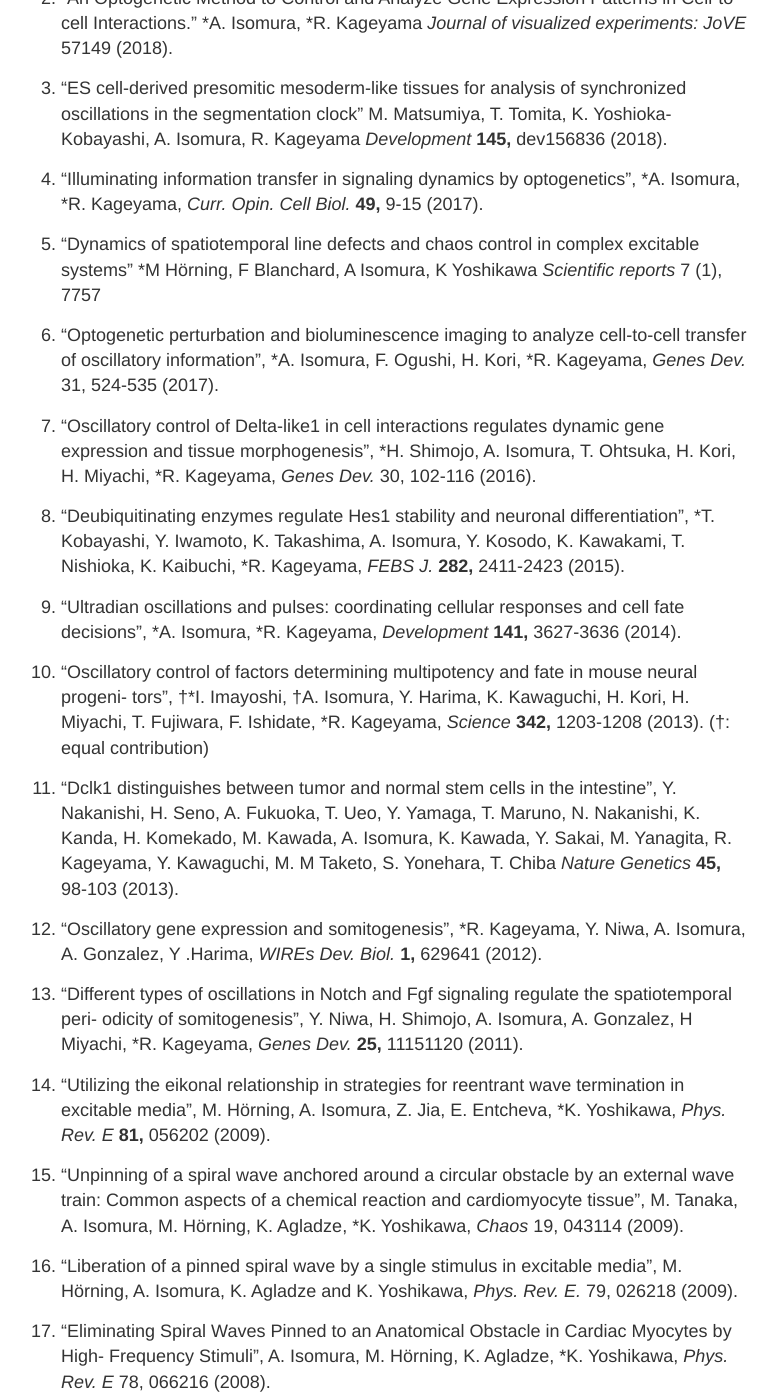
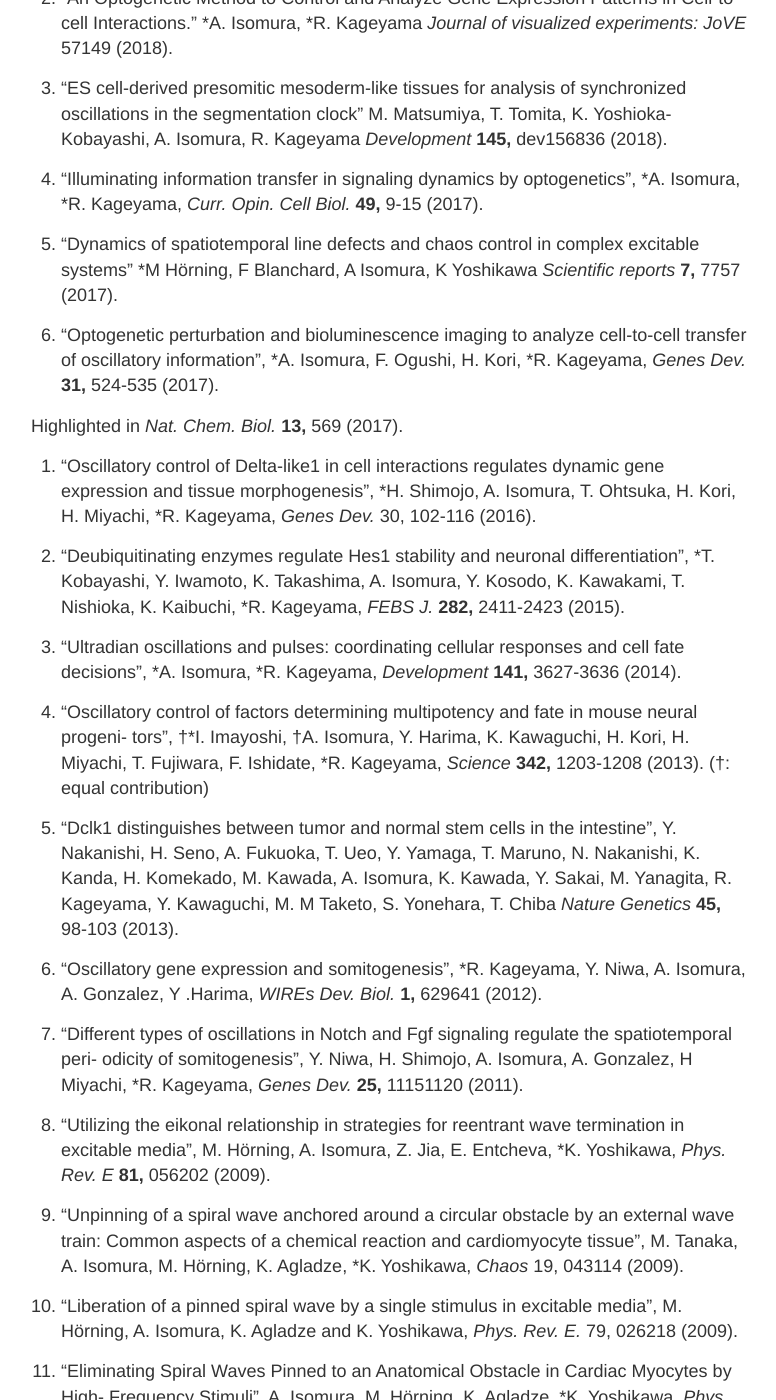
Before and after one commit to aisomur/ja, a Jekyll site: the page built from publications.md, in a window 1280 px wide and 1400 px high, scrolled down 454 px. Shown: the whole window, without its empty margins (249-1025 px from the left). Built offline with Jekyll 4.4.1, drawn with Linux system fonts in a browser that asks for light colours; some of the changed text lies outside the part shown.

```diff
--- a/publications.md
+++ b/publications.md
@@ -24,12 +24,14 @@ _Curr. Opin. Cell Biol._ **49,** 9-15 (2017).
 
 18. "Dynamics of spatiotemporal line defects and chaos control in complex excitable systems"
 *M Hörning, F Blanchard, A Isomura, K Yoshikawa
-_Scientific reports_ 7 (1), 7757
+_Scientific reports_ **7,** 7757 (2017).
 
 17. "Optogenetic perturbation and bioluminescence imaging to analyze cell-to-cell transfer of
 oscillatory information”,
 *A. Isomura, F. Ogushi, H. Kori, *R. Kageyama,
-_Genes Dev._ 31, 524-535 (2017).
+_Genes Dev._ **31,** 524-535 (2017).
+
+Highlighted in _Nat. Chem. Biol._ **13,** 569 (2017).
 
 16. "Oscillatory control of Delta-like1 in cell interactions regulates dynamic gene expression and
 tissue morphogenesis”,
@@ -80,11 +82,11 @@ _Phys. Rev. E._ 79, 026218 (2009).
 6. "Eliminating Spiral Waves Pinned to an Anatomical Obstacle in Cardiac Myocytes by High-
 Frequency Stimuli”,
 A. Isomura, M. Hörning, K. Agladze, *K. Yoshikawa,
-_Phys. Rev. E_ 78, 066216 (2008).
+_Phys. Rev. E_ **78,** 066216 (2008).
 
 5. "Contraction-induced cluster formation in cardiac cell culture”,
 T. Harada, A. Isomura, and *K. Yoshikawa,
-_Physica D_ 237, 2787-2796 (2008).
+_Physica D_ **237,** 2787-2796 (2008).
 
 4. "Wave Emission from Heterogeneities Opens a Way to Controlling Chaos in the Heart",
 A. Pumir, V. Nikolski, M. Hörning, A. Isomura, K. Agladze, K. Yoshikawa, R. Gilmour, E. Bodenschatz and V. Krinsky,
@@ -100,4 +102,4 @@ _Chem. Phys. Lett._ **429,** 321-325 (2006).
 
 1. "Optical Levitation of a Droplet under Linear Increase of Gravitational Acceleration",
 M. I. Kohira, A. Isomura, N. Magome, S. Mukai and K. Yoshikawa,
-_Chem. Phys. Lett._ 414, 389-392 (2005).
+_Chem. Phys. Lett._ **414,** 389-392 (2005).
```
